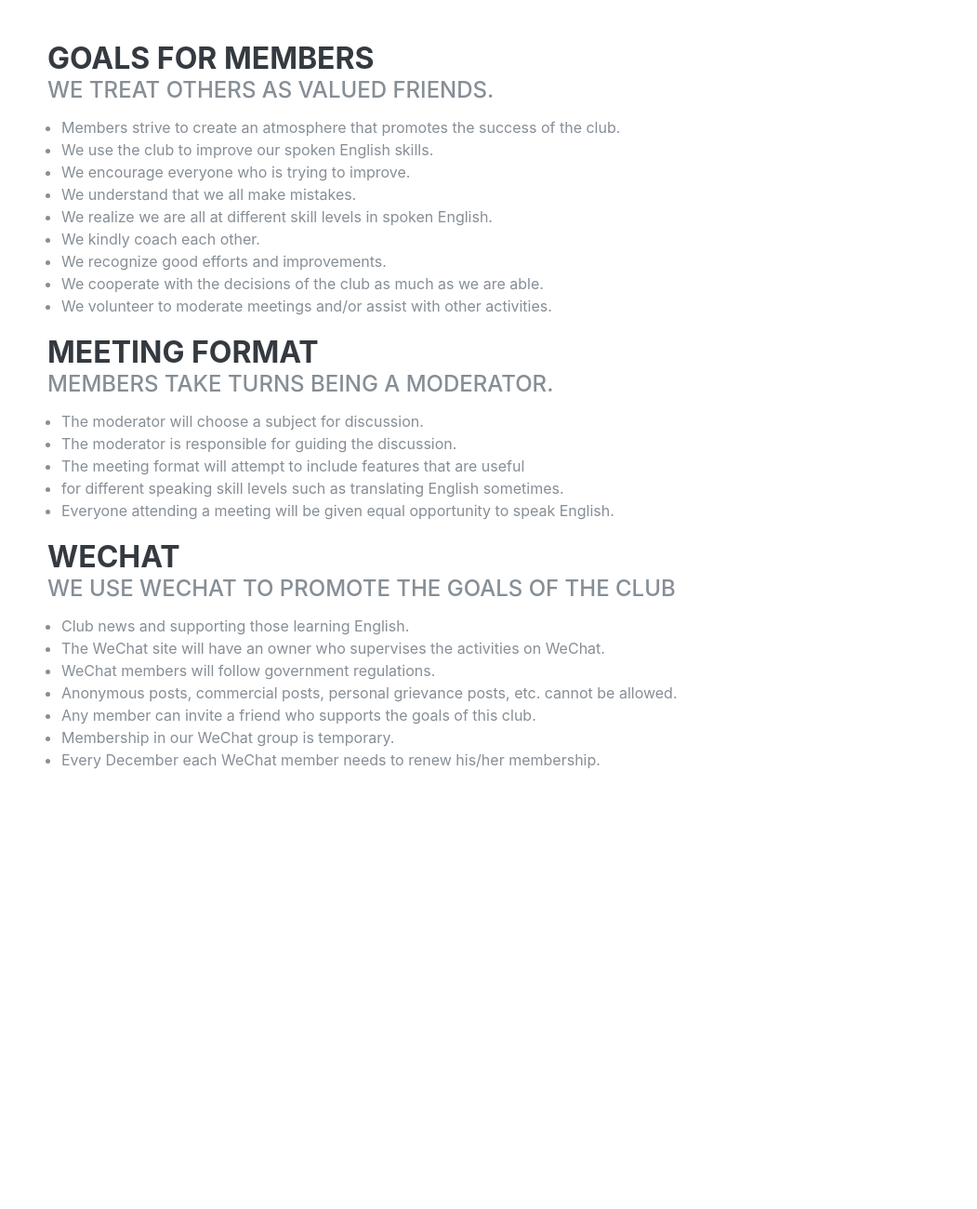
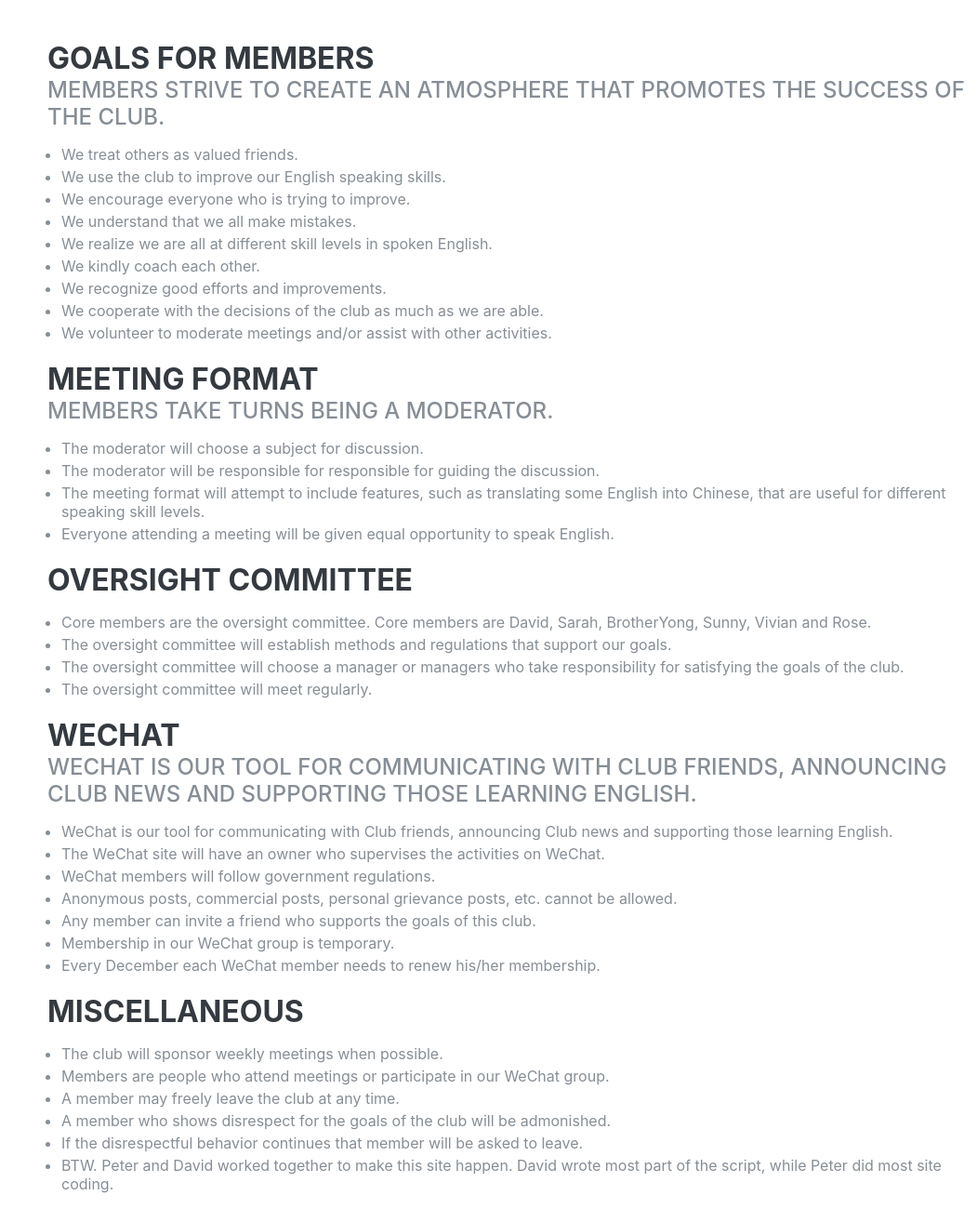
Before and after one commit to english-corner/english-corner.github.io, a plain HTML site: page index.html in a window 1280 px wide. Shown: the part 1660-2960 px from the top of the page at 93% size, without its empty margins (229-1280 px from the left). Before the commit the page ends 2555 px from the top, so only its background shows below. Drawn offline with Linux system fonts and the light colour scheme; a web font is replaced by a local one.

Commit message:
David's feedback

```diff
--- a/index.html
+++ b/index.html
@@ -48,13 +48,15 @@
     </h2>
     <section class="guideline">
       <h3>Goals for Members</h3>
-      <div class="subheading">We treat others as valued friends.</div>
+      <div class="subheading">
+        Members strive to create an atmosphere that promotes the success of the
+        club.
+      </div>
       <ul>
         <li>
-          Members strive to create an atmosphere that promotes the success of
-          the club.
+          We treat others as valued friends.
         </li>
-        <li>We use the club to improve our spoken English skills.</li>
+        <li>We use the club to improve our English speaking skills.</li>
         <li>We encourage everyone who is trying to improve.</li>
         <li>We understand that we all make mistakes.</li>
         <li>
@@ -75,13 +77,14 @@
       <div class="subheading">Members take turns being a moderator.</div>
       <ul>
         <li>The moderator will choose a subject for discussion.</li>
-        <li>The moderator is responsible for guiding the discussion.</li>
         <li>
-          The meeting format will attempt to include features that are useful
+          The moderator will be responsible for responsible for guiding the
+          discussion.
         </li>
         <li>
-          for different speaking skill levels such as translating English
-          sometimes.
+          The meeting format will attempt to include features, such as
+          translating some English into Chinese, that are useful for different
+          speaking skill levels.
         </li>
         <li>
           Everyone attending a meeting will be given equal opportunity to speak
@@ -91,13 +94,37 @@
     </section>
     <section class="guideline">
       <h3>
+        Oversight Committee
+      </h3>
+      <ul>
+        <li>
+          Core members are the oversight committee. Core members are David,
+          Sarah, BrotherYong, Sunny, Vivian and Rose.
+        </li>
+        <li>
+          The oversight committee will establish methods and regulations that
+          support our goals.
+        </li>
+        <li>
+          The oversight committee will choose a manager or managers who take
+          responsibility for satisfying the goals of the club.
+        </li>
+        <li>The oversight committee will meet regularly.</li>
+      </ul>
+    </section>
+    <section class="guideline">
+      <h3>
         WeChat
       </h3>
       <div class="subheading">
-        We use WeChat to promote the goals of the club
+        WeChat is our tool for communicating with Club friends, announcing Club
+        news and supporting those learning English.
       </div>
       <ul>
-        <li>Club news and supporting those learning English.</li>
+        <li>
+          WeChat is our tool for communicating with Club friends, announcing
+          Club news and supporting those learning English.
+        </li>
         <li>
           The WeChat site will have an owner who supervises the activities on
           WeChat.
@@ -116,5 +143,30 @@
         </li>
       </ul>
     </section>
+    <div class="guideline">
+      <h3>
+        Miscellaneous
+      </h3>
+      <ul>
+        <li>The club will sponsor weekly meetings when possible.</li>
+        <li>
+          Members are people who attend meetings or participate in our WeChat
+          group.
+        </li>
+        <li>A member may freely leave the club at any time.</li>
+        <li>
+          A member who shows disrespect for the goals of the club will be
+          admonished.
+        </li>
+        <li>
+          If the disrespectful behavior continues that member will be asked to
+          leave.
+        </li>
+        <li>
+          BTW. Peter and David worked together to make this site happen. David
+          wrote most part of the script, while Peter did most site coding.
+        </li>
+      </ul>
+    </div>
   </body>
 </html>
```
